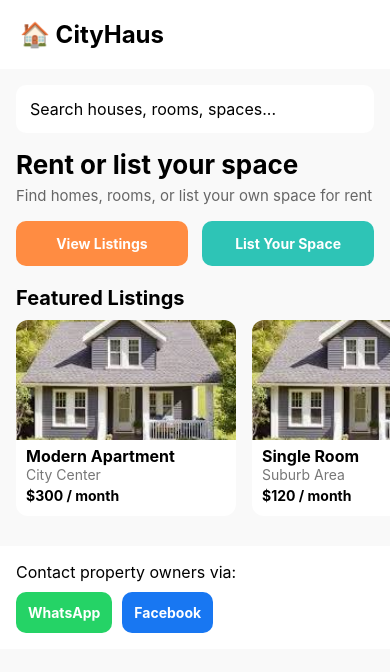
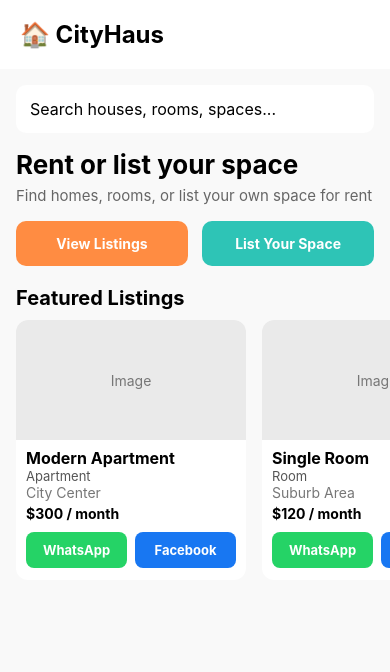
Before and after one commit to Ritchie61/CityHaus, a React Native app: screen / in a window 390 px wide. Shown: the top 672 px of the page. Built offline with nearby package versions, Linux system fonts and the light colour scheme.

Commit message:
Update App.js

```diff
--- a/App.js
+++ b/App.js
@@ -5,20 +5,11 @@ import {
   View,
   TextInput,
   ScrollView,
-  Image,
   TouchableOpacity,
   Linking,
 } from 'react-native';
 
 export default function App() {
-  const openWhatsApp = () => {
-    Linking.openURL('https://wa.me/1234567890');
-  };
-
-  const openFacebook = () => {
-    Linking.openURL('https://facebook.com');
-  };
-
   return (
     <ScrollView style={styles.container}>
       <StatusBar style="dark" />
@@ -61,30 +52,37 @@ export default function App() {
       <ScrollView horizontal showsHorizontalScrollIndicator={false}>
         {sampleListings.map((item, index) => (
           <View key={index} style={styles.card}>
-            <Image source={require('./assets/placeholder.jpeg')} style={styles.image} />
+
+            {/* Image Placeholder */}
+            <View style={styles.imagePlaceholder}>
+              <Text style={{ color: '#777' }}>Image</Text>
+            </View>
+
             <Text style={styles.cardTitle}>{item.title}</Text>
+            <Text style={styles.cardType}>{item.type}</Text>
             <Text style={styles.cardLocation}>{item.location}</Text>
             <Text style={styles.cardPrice}>{item.price}</Text>
+
+            {/* Contact Buttons */}
+            <View style={styles.cardButtons}>
+              <TouchableOpacity
+                style={[styles.contactButton, styles.whatsapp]}
+                onPress={() => Linking.openURL(item.whatsapp)}
+              >
+                <Text style={styles.contactBtnText}>WhatsApp</Text>
+              </TouchableOpacity>
+
+              <TouchableOpacity
+                style={[styles.contactButton, styles.facebook]}
+                onPress={() => Linking.openURL(item.facebook)}
+              >
+                <Text style={styles.contactBtnText}>Facebook</Text>
+              </TouchableOpacity>
+            </View>
+
           </View>
         ))}
       </ScrollView>
-
-      {/* Contact Section */}
-      <View style={styles.contact}>
-        <Text style={styles.contactText}>
-          Contact property owners via:
-        </Text>
-
-        <View style={styles.contactButtons}>
-          <TouchableOpacity style={styles.whatsapp} onPress={openWhatsApp}>
-            <Text style={styles.contactBtnText}>WhatsApp</Text>
-          </TouchableOpacity>
-
-          <TouchableOpacity style={styles.facebook} onPress={openFacebook}>
-            <Text style={styles.contactBtnText}>Facebook</Text>
-          </TouchableOpacity>
-        </View>
-      </View>
     </ScrollView>
   );
 }
@@ -179,21 +177,30 @@ const styles = StyleSheet.create({
   },
   card: {
     backgroundColor: '#fff',
-    width: 220,
+    width: 230,
     marginLeft: 16,
     borderRadius: 12,
-    overflow: 'hidden',
     paddingBottom: 12,
   },
-  image: {
+  imagePlaceholder: {
     width: '100%',
     height: 120,
+    backgroundColor: '#eaeaea',
+    alignItems: 'center',
+    justifyContent: 'center',
+    borderTopLeftRadius: 12,
+    borderTopRightRadius: 12,
   },
   cardTitle: {
     fontSize: 16,
     fontWeight: 'bold',
     paddingHorizontal: 10,
-    marginTop: 6,
+    marginTop: 8,
+  },
+  cardType: {
+    paddingHorizontal: 10,
+    color: '#555',
+    fontSize: 13,
   },
   cardLocation: {
     paddingHorizontal: 10,
@@ -204,31 +211,27 @@ const styles = StyleSheet.create({
     fontWeight: 'bold',
     marginTop: 4,
   },
-  contact: {
-    marginTop: 30,
-    padding: 16,
-    backgroundColor: '#fff',
+  cardButtons: {
+    flexDirection: 'row',
+    paddingHorizontal: 10,
+    marginTop: 10,
+    gap: 8,
   },
-  contactText: {
-    fontSize: 16,
-    marginBottom: 10,
-  },
-  contactButtons: {
-    flexDirection: 'row',
+  contactButton: {
+    flex: 1,
+    paddingVertical: 10,
+    borderRadius: 8,
+    alignItems: 'center',
   },
   whatsapp: {
     backgroundColor: '#25D366',
-    padding: 12,
-    borderRadius: 10,
-    marginRight: 10,
   },
   facebook: {
     backgroundColor: '#1877F2',
-    padding: 12,
-    borderRadius: 10,
   },
   contactBtnText: {
     color: '#fff',
     fontWeight: 'bold',
+    fontSize: 13,
   },
 });
```
